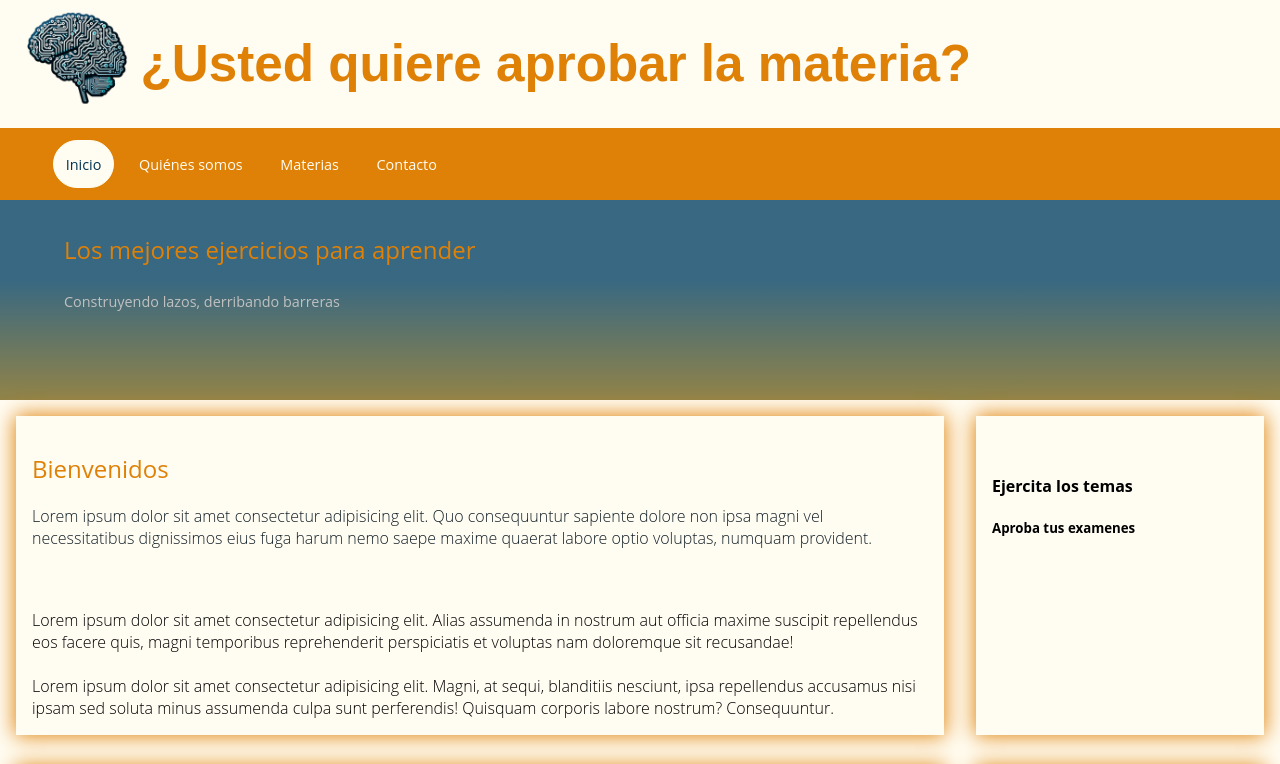
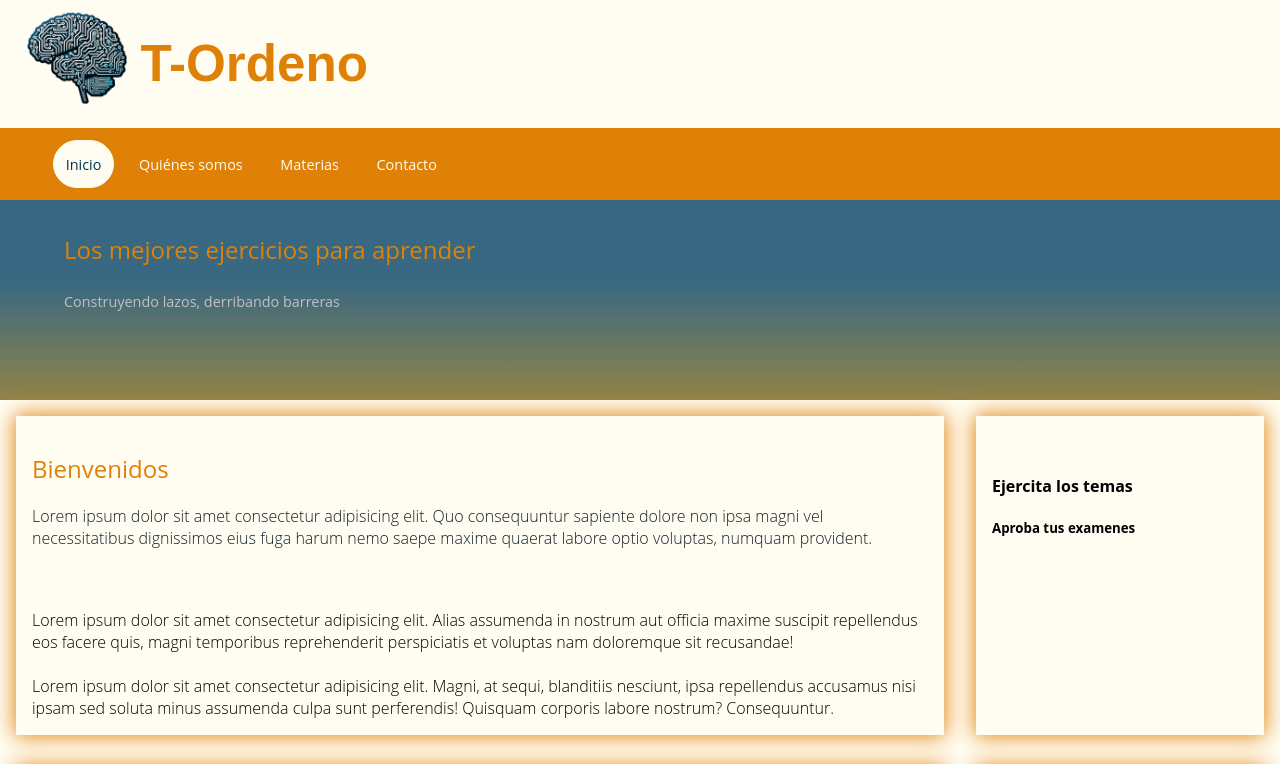
Before and after one commit to emilianosantis/emilianosantis.github.io, a plain HTML site: page Proyecto_Materias/index.html in a window 1280 px wide. Shown: the top 764 px of the page. Drawn offline with Linux system fonts and the light colour scheme.

Commit message:
Update index.html
cambio del titulo

```diff
--- a/Proyecto_Materias/index.html
+++ b/Proyecto_Materias/index.html
@@ -25,7 +25,7 @@
                 </div>
 
                 <div>
-                    <h1>¿Usted quiere aprobar la materia?</h1>
+                    <h1>T-Ordeno</h1>
                 </div>
 
             </div>
```
